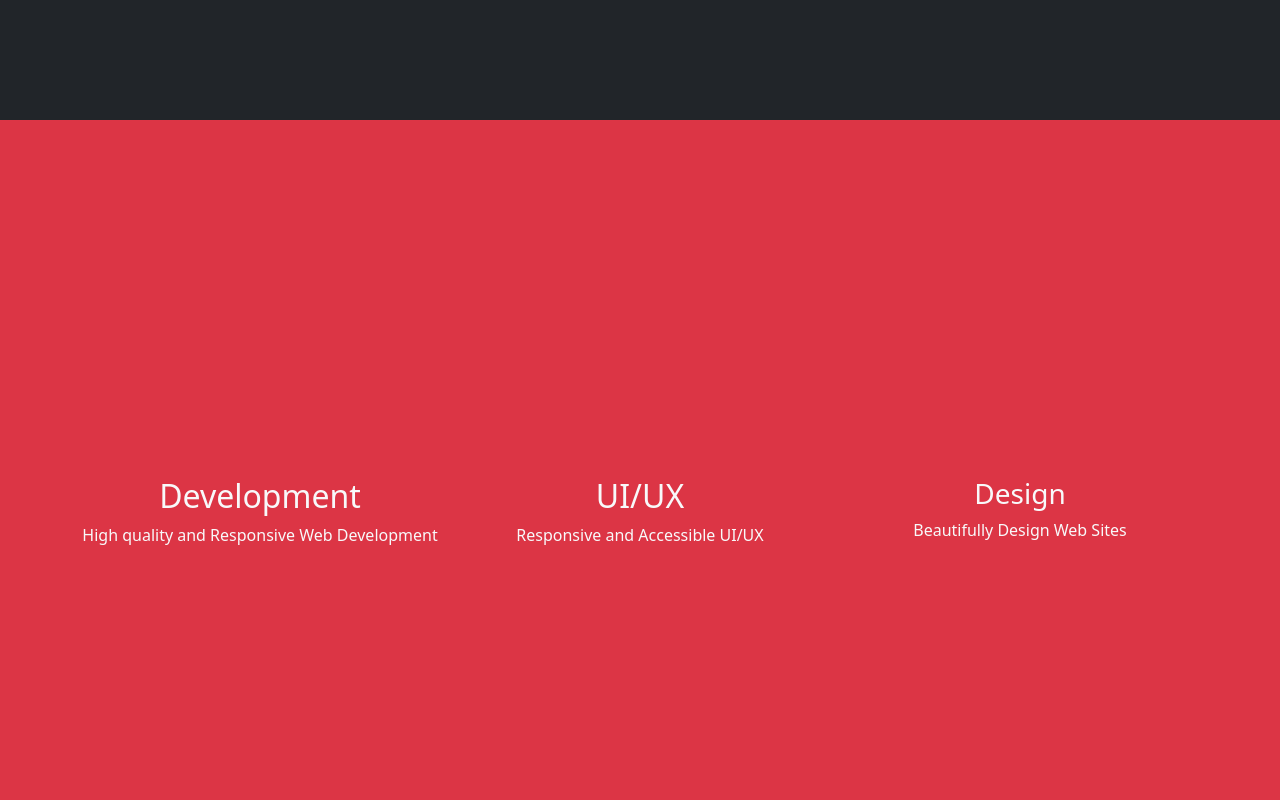
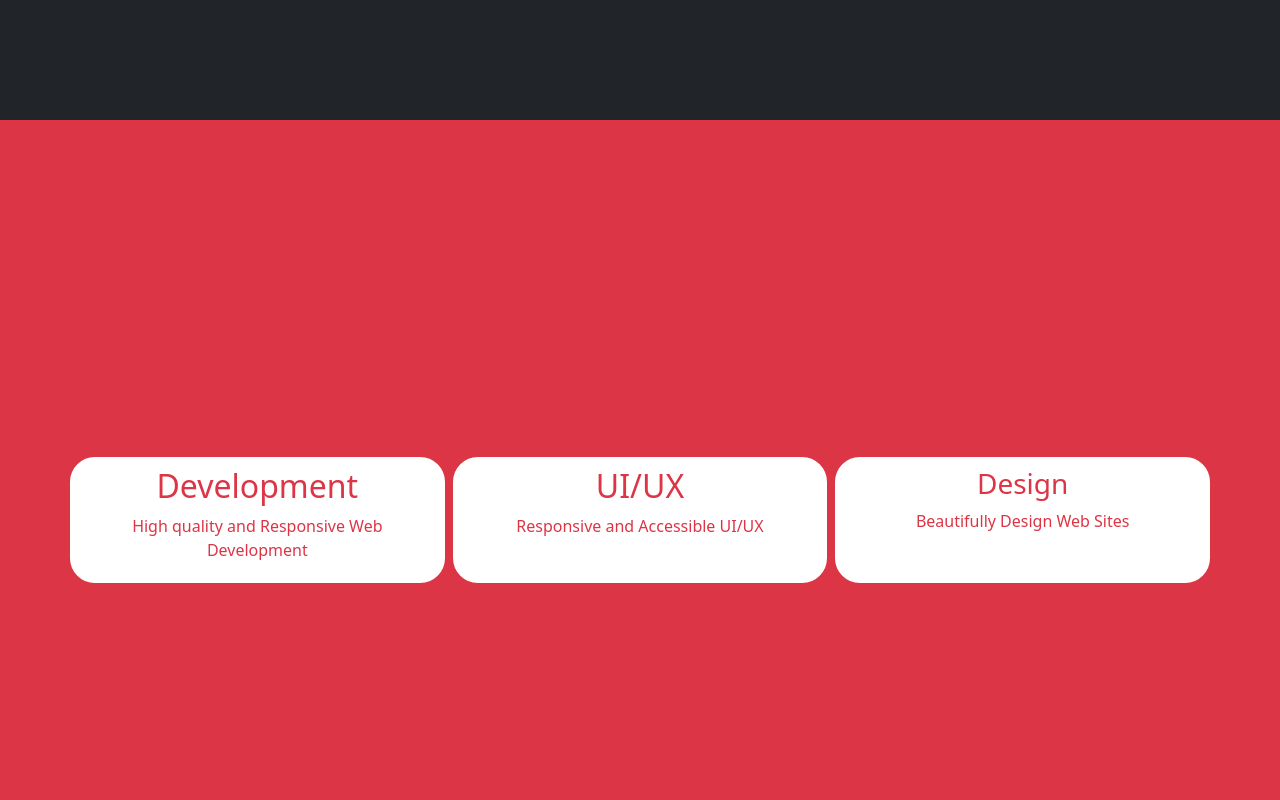
Before and after one commit to urwah1248/portfolio, a plain HTML site: page index.html in a window 1280 px wide. Shown: the part 680-1480 px from the top of the page. Drawn offline with nearby package versions, Linux system fonts and the light colour scheme.

Commit message:
little visuals

```diff
--- a/index.html
+++ b/index.html
@@ -73,18 +73,18 @@
     </section>
 
     <!-- Services Section -->
-    <section id="services" class="bg-danger text-light">
+    <section id="services" class="bg-danger">
       <div class="container text-center max-width">
-        <div class="row">
-          <div class="col-md">
+        <div class="row gap-2">
+          <div class="col-md service-card bg-white text-danger">
             <h2>Development</h2>
             <p>High quality and Responsive Web Development</p>
           </div>
-          <div class="col-md">
+          <div class="col-md service-card bg-white text-danger">
             <h2>UI/UX</h2>
             <p>Responsive and Accessible UI/UX</p>
           </div>
-          <div class="col-md">
+          <div class="col-md service-card bg-white text-danger">
             <h3>Design</h3>
             <p>Beautifully Design Web Sites</p>
           </div>
--- a/styles.css
+++ b/styles.css
@@ -22,6 +22,14 @@ section{
     justify-content: center;
     align-items: center;
     text-align: center;
+}
+#services{
+    gap: 20px;
+}
+.service-card{
+    padding-top: 5px;
+    border: solid white 5px;
+    border-radius: 25px;
 }
 #welcome-section{
     text-align: left;
```
